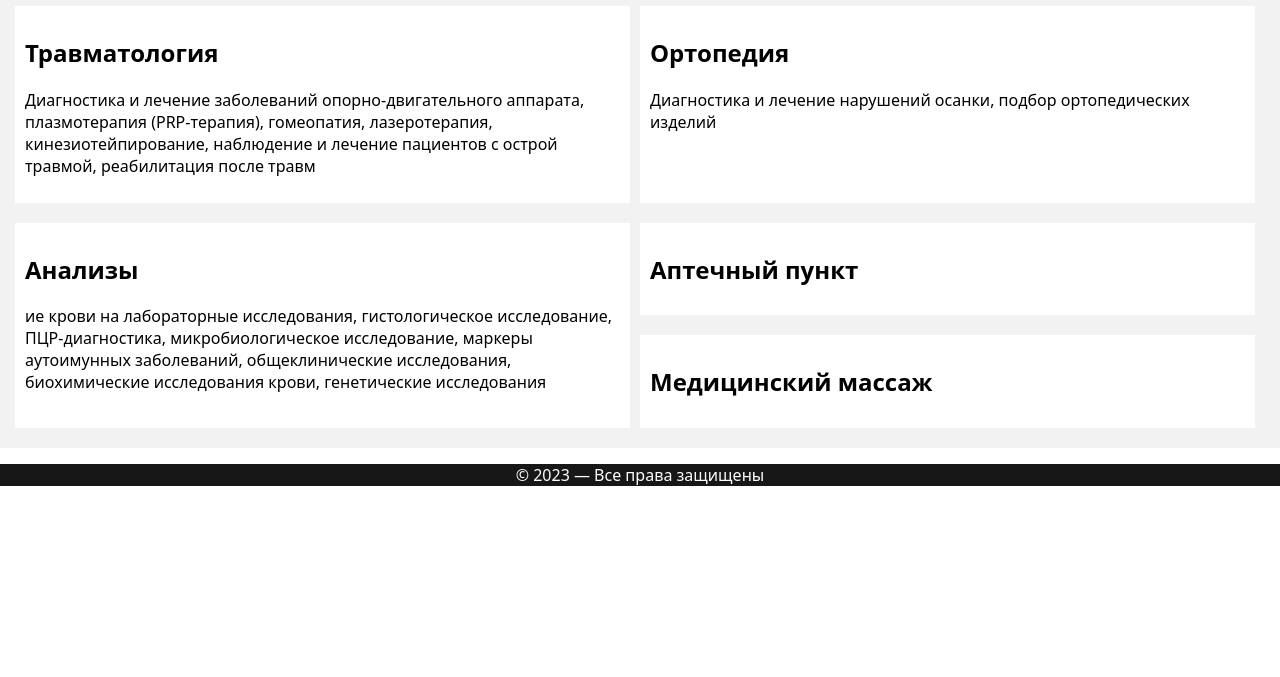
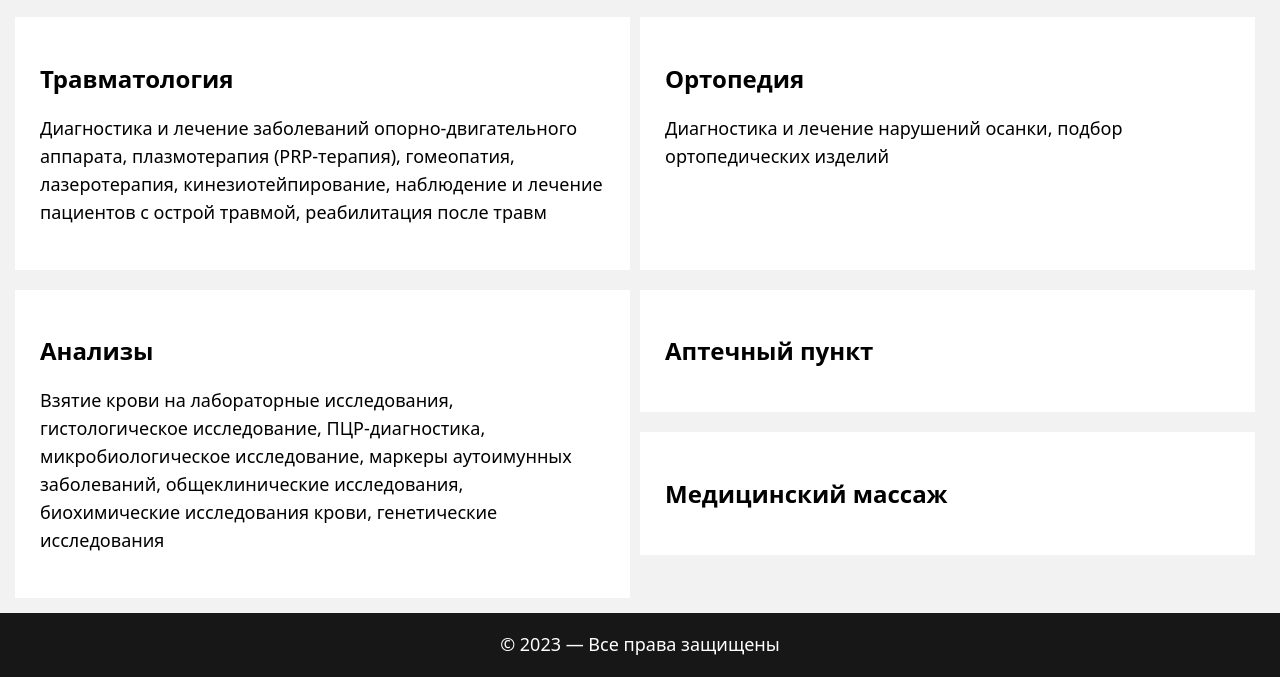
Before and after one commit to damshke/clinic_site, a plain HTML site: page pages/services.html in a window 1280 px wide. Shown: the part 123-800 px from the top of the page. Drawn offline with Linux system fonts and the light colour scheme.

Commit message:
fix scrollbar and padding

```diff
--- a/css/main.css
+++ b/css/main.css
@@ -5,7 +5,9 @@ body {
     margin-top: -8px;
     margin-left: 0px;
     margin-right: 0px;
+    padding: 0 calc(20px - (100vw - 100%)) 0 0;
 }
+
 
 /* navigation styles */
 
@@ -53,7 +55,10 @@ header.scroll {
 }
 
 /* section #1: about us */
-
+/* TO DO: */
+/* 1. кастомизировать полосу прокрутки */
+/* 2. выровнять меню на всех страницах */
+/* 3. косметические правки для корректного отображения в разных браузерах */
 button {
     color: white;
     background-color: #2d801b;
@@ -123,12 +128,12 @@ section {
 
 h2 {
     font-size: 40px;
-    margin-bottom: 90px;
     text-align: center;
 }
 
 h3 {
     font-size: 24px;
+    margin-bottom: auto;
 }
 
 /* section #3: certificates  */
@@ -168,8 +173,13 @@ h3 {
 }
 
 /* footer */
+/* TO DO:
+1. сделать одинаковый футер на всех страницах */
 
 footer {
+    position: fixed;
+    bottom: 0;
+    width: 100%;
     background-color: #171717;
     text-align: center;
     color: white;
--- a/css/services.css
+++ b/css/services.css
@@ -6,6 +6,11 @@ body {
     margin-left: 0px;
     margin-right: 0px;
 }
+
+html {
+    overflow-y: scroll;
+}
+
 
 /* navigation styles */
 
@@ -30,8 +35,18 @@ a {
     font-size: small;
 }
 
+p {
+    font-size: 18px;
+    line-height: 1.55;
+    font-weight: lighter;
+}
+
 .link {
-   color: #2d801b;
+    color: #2d801b;
+}
+
+a:hover {
+    color: #4dc931;
 }
 
 header {
@@ -44,36 +59,30 @@ header {
 }
 
 header.scroll {
-    background-color: rgba(255, 255, 255, 1); /* Fully opaque background when scrolling down */
-    box-shadow: 0 4px 6px rgba(0, 0, 0, 0.1); /* Add a subtle shadow effect */
+    background-color: rgba(255, 255, 255, 1);
+    box-shadow: 0 4px 6px rgba(0, 0, 0, 0.1);
 }
 
 /* main */
-/* TO DO: */
-/* 1. добавить стили карточек */
-
-main {
-    background-color: #f2f2f2;
-    margin-top: 55px;
-}
 
 h1 {
     text-align: center;
     font-size: 40px;
+    margin-top: 60px;
 }
 
 .cards__container {
     display: flex;
     flex-wrap: wrap;
-    /* justify-content: space-between; */
     margin-right: 15px;
     margin-left: 15px;
 }
 
+
 .card {
     flex: 0 0 calc(50% - 10px);
     background-color: white;
-    padding: 10px;
+    padding: 25px;
     margin-bottom: 20px;
     margin-right: 10px;
     box-sizing: border-box;
@@ -86,10 +95,17 @@ h1 {
     height: 49%;
 }
 
+section {
+    background-color: #f2f2f2;
+    margin-top: 50px;
+}
 
 /* footer */
 
 footer {
+    position: fixed;
+    bottom: 0;
+    width: 100%;
     background-color: #171717;
     text-align: center;
     color: white;
--- a/pages/services.html
+++ b/pages/services.html
@@ -11,13 +11,16 @@
 
 <body>
     <header>
+        <nav>
             <ul>
-            <li><a href="./main.html">О НАС</a></li>
-            <li><a class="link" href="./services.html">УСЛУГИ</a></li>
+                <li><a class="./main.html" href="./main.html">О НАС</a></li>
+                <li><a class="link">УСЛУГИ</a></li>
                 <li><a href="./contact.html">ЗАПИСЬ НА ПРИЕМ</a></li>
             </ul>
+        </nav>
     </header>
     <main>
+        <section>
             <h1>Услуги</h1>
             <div class="cards__container">
                 <div class="card">
@@ -32,7 +35,7 @@
                 </div>
                 <div class="card">
                     <h2>Анализы</h2>
-                <p>ие крови на лабораторные исследования, гистологическое исследование, ПЦР-диагностика,
+                    <p>Взятие крови на лабораторные исследования, гистологическое исследование, ПЦР-диагностика,
                         микробиологическое исследование, маркеры аутоимунных заболеваний, общеклинические исследования,
                         биохимические исследования крови, генетические исследования</p>
                 </div>
@@ -45,6 +48,7 @@
                     </div>
                 </div>
             </div>
+            </section>
     </main>
 
     <footer>
```
Also changed, not shown: pages/main.html (+2 -3 lines). Lines whose indentation alone changed are shown as unchanged.
